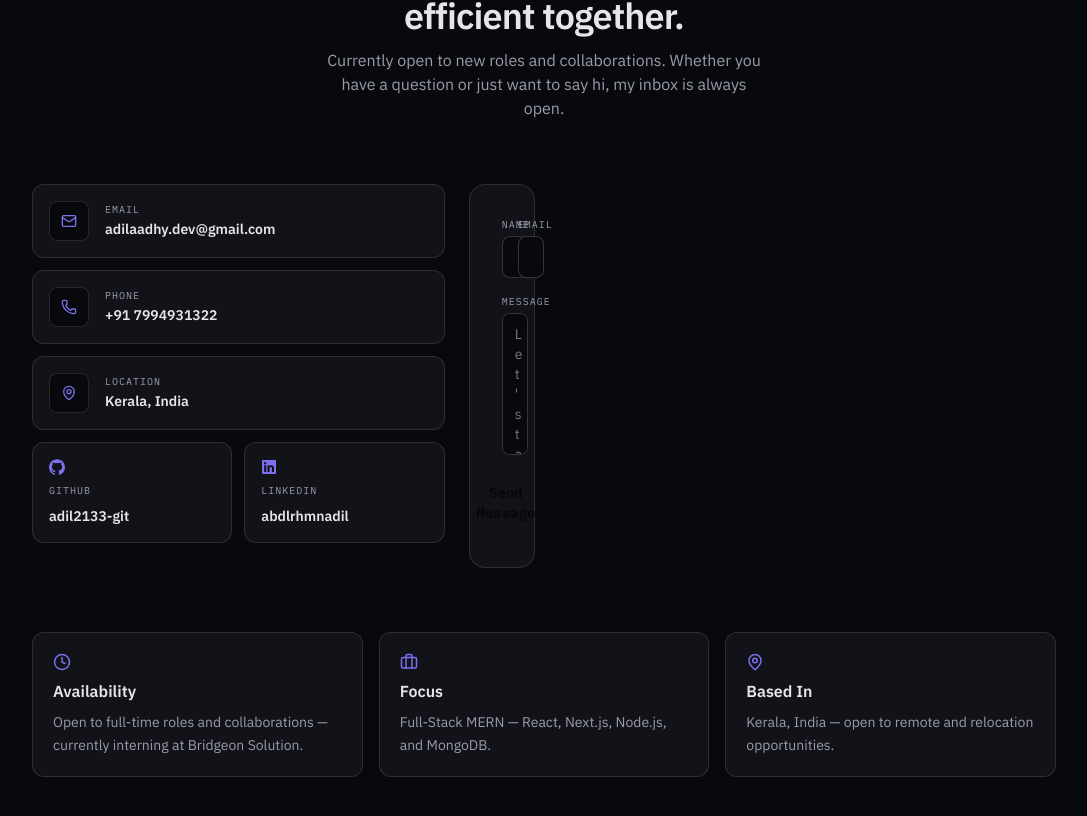
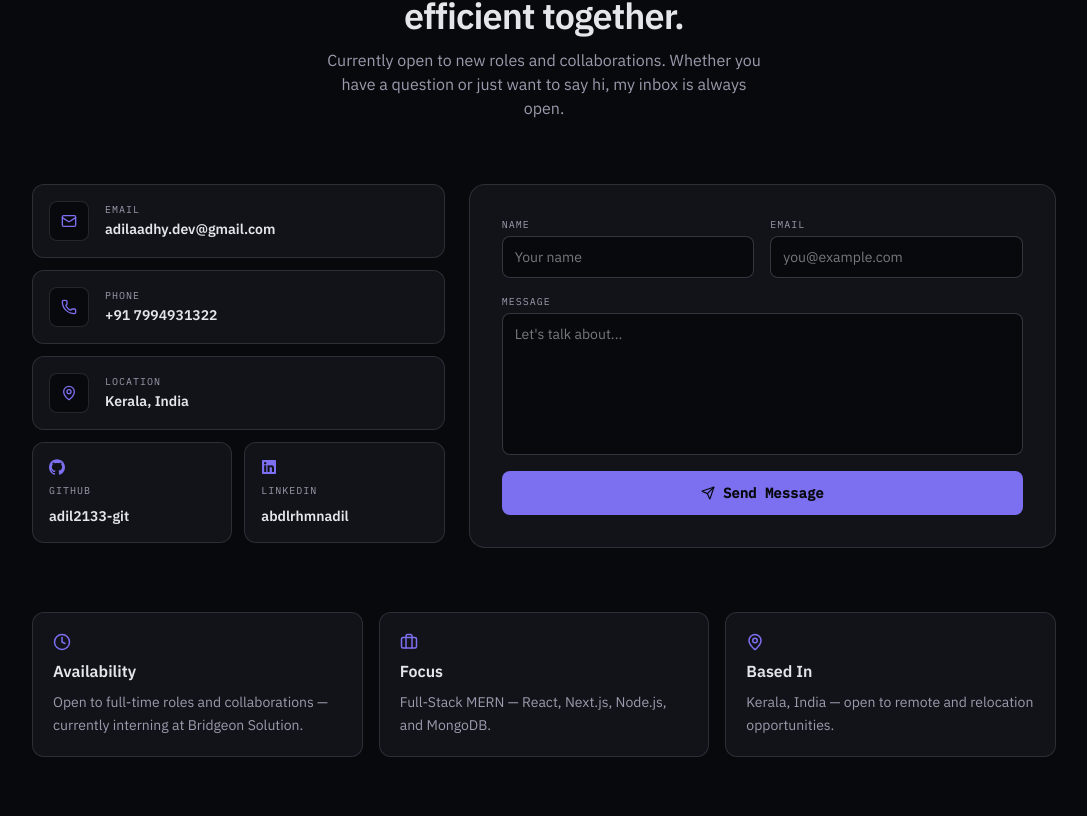
Before and after one commit to adil2133-git/portfolio-website, a Next.js app: page / in a window 1280 px wide. Shown: the part 3644-4460 px from the top of the page, without its empty margins (96-1183 px from the left). Built offline with nearby package versions, Linux system fonts and the light colour scheme; no server answers.

Commit message:
path fix

```diff
--- a/components/StaggerReveal.tsx
+++ b/components/StaggerReveal.tsx
@@ -15,9 +15,16 @@ const item: Variants = {
   show: { opacity: 1, y: 0, transition: { duration: 0.5, ease: "easeOut" } },
 };
 
-export function StaggerContainer({ children }: { children: ReactNode }) {
+export function StaggerContainer({
+  children,
+  className,
+}: {
+  children: ReactNode;
+  className?: string;
+}) {
   return (
     <motion.div
+      className={className}
       variants={container}
       initial="hidden"
       whileInView="show"
--- a/components/sections/Contact.tsx
+++ b/components/sections/Contact.tsx
@@ -4,8 +4,8 @@ import { useState } from "react";
 import { Mail, Phone, MapPin, Send, Briefcase, Clock } from "lucide-react";
 import { SiGithub } from "react-icons/si";
 import { FaLinkedin } from "react-icons/fa";
+import { StaggerContainer, StaggerItem } from "@/components/StaggerReveal";
 import FadeIn from "@/components/FadeIn";
-import { StaggerContainer, StaggerItem } from "../staggerReveal";
 
 
 export default function Contact() {
@@ -114,7 +114,7 @@ export default function Contact() {
             </div>
           </div>
 
-          <StaggerContainer>
+<StaggerContainer className="lg:col-span-7">
             <form
               onSubmit={handleSubmit}
               className="lg:col-span-7 flex flex-col gap-4 bg-surface border border-muted/20 rounded-2xl p-6 sm:p-8"
--- a/components/sections/ExperienceEducation.tsx
+++ b/components/sections/ExperienceEducation.tsx
@@ -1,6 +1,6 @@
 import { experience } from "@/lib/experience";
 import FadeIn from "@/components/FadeIn";
-import { StaggerContainer, StaggerItem } from "@/components/staggerReveal";
+import { StaggerContainer, StaggerItem } from "@/components/StaggerReveal";
 
 const education = {
   degree: "Bachelor of Computer Application",
--- a/components/sections/Projects.tsx
+++ b/components/sections/Projects.tsx
@@ -1,7 +1,7 @@
 import { projects } from "@/lib/projects";
 import ProjectCard from "@/components/ProjectCard";
 import FadeIn from "@/components/FadeIn";
-import { StaggerContainer, StaggerItem } from "@/components/staggerReveal";
+import { StaggerContainer, StaggerItem } from "@/components/StaggerReveal";
 
 export default function Projects() {
   return (
```
